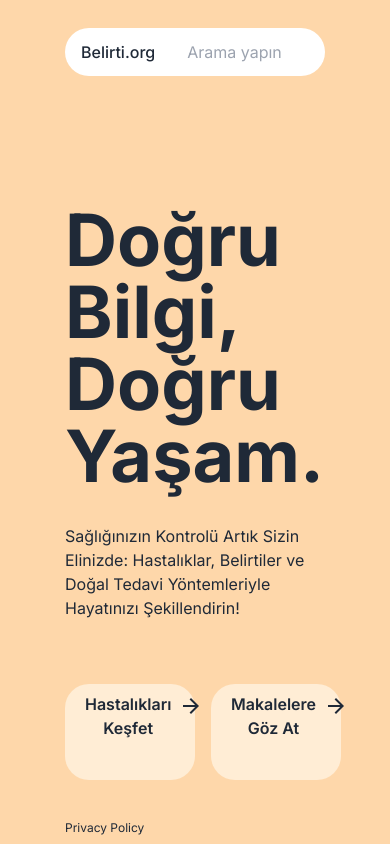
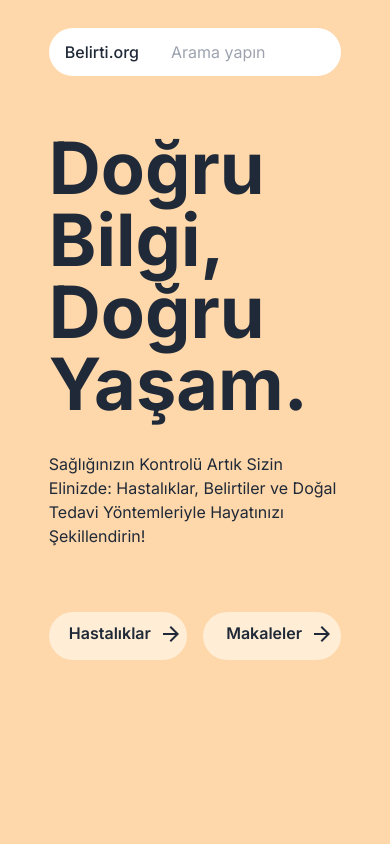
Before and after one commit to serhatandic/evbahcem, a Next.js app: page / in a window 390 px wide. Built offline with nearby package versions, Linux system fonts and the light colour scheme.

Commit message:
adjust stylings for responsiveness

```diff
--- a/app/components/DiveInButton.tsx
+++ b/app/components/DiveInButtons.tsx
@@ -5,31 +5,31 @@ const DiveInButton = () => {
 	return (
 		<div className='flex justify-between gap-4'>
 			<Link
-				className=' h-24 w-6/12 bg-orange-100 rounded-3xl text-md  mt-16 font-semibold flex flex-col justify-start pl-5 pt-2'
+				className='h-12 md:h-24 w-6/12 bg-orange-100 rounded-3xl text-md  mt-16 font-semibold flex flex-col justify-start pl-4 pt-2'
 				href='/hastaliklar'
 			>
-				<div className='flex gap-2'>
-					<button className=''>Hastalıkları Keşfet</button>
+				<div className='flex gap-2 justify-center md:justify-start'>
+					<button className=''>Hastalıklar</button>
 					<div className=''>
 						<ArrowForwardIcon />
 					</div>
 				</div>
-				<p className='text-xs font-light hidden lg:block'>
+				<p className='text-xs font-light hidden md:block'>
 					Hastalıklar, belirtiler ve tedaviler hakkında detaylı
 					bilgiler. İhtiyacınız olan bilgilere kolayca ulaşın.
 				</p>
 			</Link>
 			<Link
-				className='h-24 w-6/12 bg-orange-100 rounded-3xl text-md  mt-16 font-semibold flex flex-col justify-start pl-5 pt-2'
+				className='h-12 md:h-24 w-6/12 bg-orange-100 rounded-3xl text-md  mt-16 font-semibold flex flex-col justify-start pl-4 pt-2'
 				href='/makaleler'
 			>
-				<div className='flex gap-2 '>
-					<button className=''>Makalelere Göz At</button>
+				<div className='flex gap-2 justify-center md:justify-start'>
+					<button className=''>Makaleler</button>
 					<div className=''>
 						<ArrowForwardIcon />
 					</div>
 				</div>
-				<p className='text-xs font-light  hidden lg:block'>
+				<p className='text-xs font-light  hidden md:block'>
 					Sağlık ve yaşam konularında uzmanlardan makaleler. Bilinçli
 					yaşam kılavuzunuz.
 				</p>
--- a/app/components/ShortPitch.tsx
+++ b/app/components/ShortPitch.tsx
@@ -1,7 +1,7 @@
 const ShortPitch = () => {
 	return (
 		<div>
-			<div className='self-center mt-32 font-bold text-7xl'>
+			<div className='self-center mt-14 sm:mt-36 font-bold text-7xl'>
 				Doğru Bilgi, Doğru Yaşam.
 			</div>
 			<div className='mt-8'>
--- a/app/page.tsx
+++ b/app/page.tsx
@@ -1,20 +1,20 @@
 import FloatingNavbar from './components/FloatingNavbar';
 import ShortPitch from './components/ShortPitch';
-import DiveInButton from './components/DiveInButton';
+import DiveInButtons from './components/DiveInButtons';
 import Link from 'next/link';
 
 export default function Home() {
 	return (
 		<div className='h-screen flex justify-center'>
-			<div className='flex flex-col  w-8/12 md:w-6/12 lg:w-5/12'>
+			<div className='flex flex-col  w-9/12 md:w-6/12 lg:w-5/12 '>
 				<FloatingNavbar />
 				<ShortPitch />
-				<DiveInButton />
-				<div>
+				<DiveInButtons />
+				{/* <div>
 					<h6 className='text-xs absolute bottom-2 left-15 self-center'>
 						<Link href='/privacy-policy'>Privacy Policy</Link>
 					</h6>
-				</div>
+				</div> */}
 			</div>
 		</div>
 	);
```
